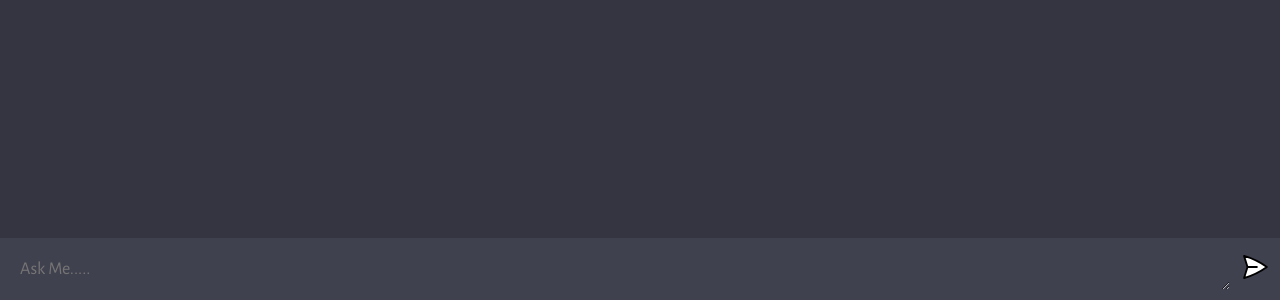
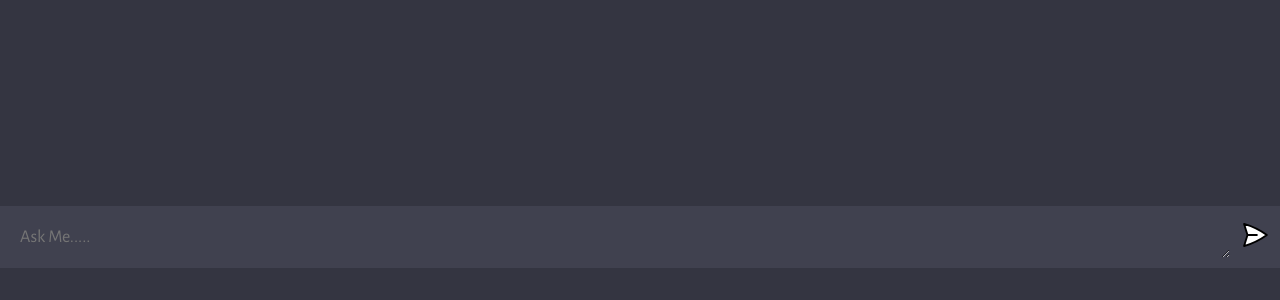
Before and after one commit to AdityaKumar-2501/AI-chatbot, a website built with Vite: page client/index.html in a window 1280 px wide. Shown: the part 514-814 px from the top of the page. Built offline with nearby package versions, Linux system fonts and the light colour scheme.

Commit message:
all the font end problem fixed

```diff
--- a/client/style.css
+++ b/client/style.css
@@ -13,7 +13,7 @@ body {
 
 #app {
   width: 100vw;
-  height: 94vh;
+  height: 90vh;
   background: #343541;
 
   display: flex;
@@ -30,7 +30,7 @@ body {
 
   flex: 1;
   width: 100%;
-  height: 100%;
+  height: 90%;
   overflow-y: scroll;
 
   display: flex;
```
